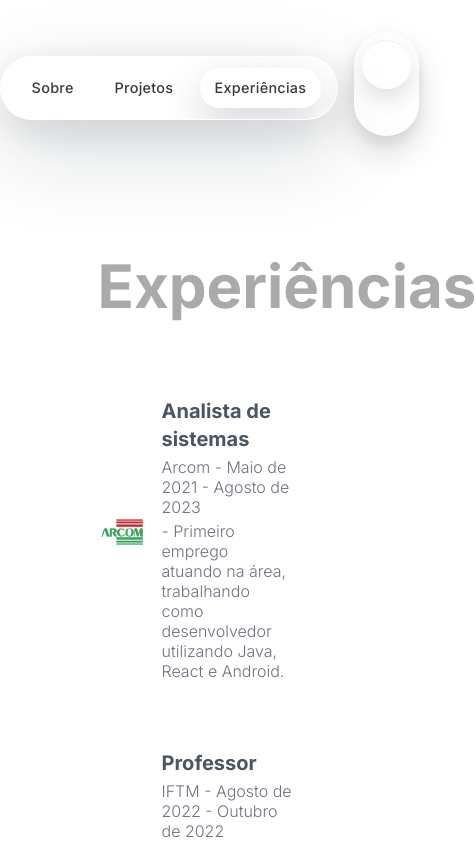
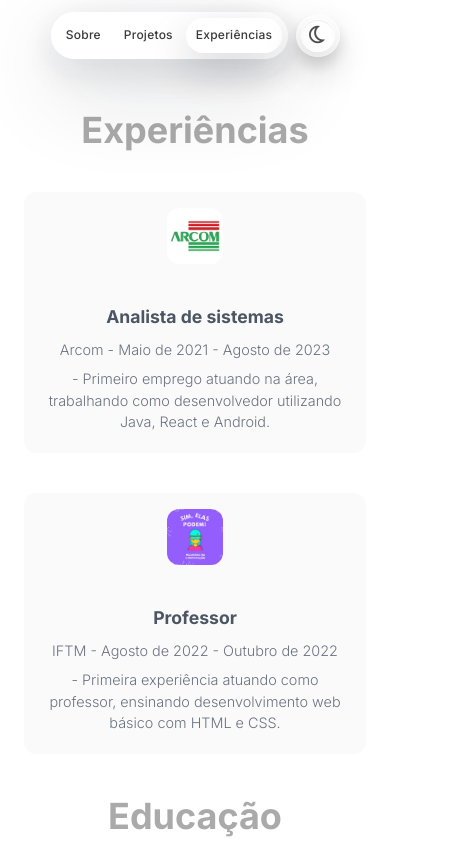
Before and after one commit to Guifranso/Portfolio, a Next.js app: page /experiencias in a window 390 px wide. Shown: the top 844 px of the page, 476 px wide, since content can reach past the window. Built offline with nearby package versions, Linux system fonts and the light colour scheme.

Commit message:
feat: mobile layout and style fixes

```diff
--- a/src/components/Footer/Footer.module.scss
+++ b/src/components/Footer/Footer.module.scss
@@ -3,10 +3,10 @@
 .footer {
     display: flex;
     align-items: center;
-    justify-content: space-around;
+    justify-content: center;
     width: 100%;
-    height: 5rem;
-    padding: 4rem 3.5rem;
+    height: auto;
+    padding: 3rem 2rem;
 
     :global([data-theme='dark']) & {
         background-color: $back-primary-dark;
@@ -14,15 +14,36 @@
 }
 
 .iconsContainer {
-    padding-left: 3rem;
+    display: flex;
+    justify-content: center;
+    align-items: center;
+    gap: 1rem;
+    padding: 0;
 }
 
 .icon {
-    padding: 0 1.5rem;
+    padding: 0.75rem;
     font-size: 1.875rem;
-    line-height: 2.25rem;
+    line-height: 1;
     text-decoration: none;
     display: inline-flex;
     align-items: center;
     justify-content: center;
+    transition: transform 200ms ease;
+
+    &:hover {
+        transform: scale(1.1);
+    }
 }
+
+// Mobile
+@media (max-width: 600px) {
+    .footer {
+        padding: 2rem 1rem;
+    }
+
+    .icon {
+        font-size: 1.5rem;
+        padding: 0.5rem;
+    }
+}
--- a/src/components/Header/Header.module.scss
+++ b/src/components/Header/Header.module.scss
@@ -1,8 +1,22 @@
 @import '../../styles/variables';
 
 .headerWrapper {
+    position: fixed;
+    top: 0;
+    left: 0;
+    right: 0;
     display: flex;
-    margin: 2rem auto;
+    justify-content: center;
+    align-items: center;
+    padding: 1rem 0.75rem;
+    width: 100%;
+    z-index: 1000;
+    // Subtle backdrop for better visibility when scrolling
+    background: linear-gradient(to bottom, rgba(255, 255, 255, 0.5) 0%, transparent 100%);
+
+    :global([data-theme='dark']) & {
+        background: linear-gradient(to bottom, rgba(19, 19, 20, 0.6) 0%, transparent 100%);
+    }
 }
 
 .header {
@@ -17,20 +31,19 @@
 
     display: inline-flex;
     align-items: center;
-    gap: 1.1rem;
-    padding: 0.4rem;
-    min-height: 4rem;
-    max-height: 4rem;
+    gap: 0.35rem;
+    padding: 0.35rem;
+    min-height: auto;
     width: fit-content;
     max-width: 90vw;
     border-radius: 999px;
     background: var(--glass-bg);
     border: 1px solid var(--glass-border);
     box-shadow: var(--glass-shadow);
-    backdrop-filter: blur(18px);
-    -webkit-backdrop-filter: blur(18px);
+    backdrop-filter: blur(5px);
+    -webkit-backdrop-filter: blur(5px);
     color: var(--chip-text);
-    overflow: hidden;
+    overflow: visible;
 
     :global(.dark) &,
     :global([data-theme='dark']) & {
@@ -53,7 +66,9 @@
     display: flex;
     flex-direction: row;
     align-items: center;
-    gap: 0.75rem;
+    gap: 0.35rem;
+    flex-wrap: nowrap;
+    justify-content: center;
 }
 
 .themeWrapper {
@@ -66,17 +81,18 @@
     --chip-active-bg: linear-gradient(145deg, rgba(255, 255, 255, 0.52), rgba(255, 255, 255, 0.18));
     --chip-active-shadow: 0 10px 24px rgba(17, 24, 39, 0.16), 0 0 0 1px rgba(255, 255, 255, 0.18), inset 0 1px 0 rgba(255, 255, 255, 0.32);
 
-    margin-left: 1rem;
-    padding: 0.4rem;
+    display: inline-flex;
+    margin-left: 1.5rem;
+    padding: 0.3rem;
     width: fit-content;
-    max-width: 90vw;
     border-radius: 999px;
     background: var(--glass-bg);
     border: 1px solid var(--glass-border);
     box-shadow: var(--glass-shadow);
-    backdrop-filter: blur(18px);
-    -webkit-backdrop-filter: blur(18px);
+    backdrop-filter: blur(5px);
+    -webkit-backdrop-filter: blur(5px);
     color: var(--chip-text);
+    flex-shrink: 0;
 
     :global(.dark) &,
     :global([data-theme='dark']) & {
@@ -95,9 +111,9 @@
     display: flex;
     align-items: center;
     justify-content: center;
-    width: 3.1rem;
+    width: 2.6rem;
     margin: auto;
-    height: 3.1rem;
+    height: 2.6rem;
     border-radius: 999px;
     background: var(--chip-hover-bg);
     border: 1px solid var(--glass-border);
@@ -128,11 +144,11 @@
     display: inline-flex;
     align-items: center;
     justify-content: center;
-    height: 2.8rem;
-    min-height: 3rem;
-    padding: 0 1.05rem;
-    border-radius: 100px;
-    font-size: 0.95rem;
+    height: 2.5rem;
+    min-height: 2.5rem;
+    padding: 0 0.8rem;
+    border-radius: 999px;
+    font-size: 0.85rem;
     line-height: 1.4rem;
     letter-spacing: 0.02em;
     text-decoration: none;
@@ -143,6 +159,7 @@
     -webkit-backdrop-filter: blur(12px);
     transition: color 180ms ease, border-color 180ms ease, background 200ms ease, transform 200ms ease, box-shadow 220ms ease;
     will-change: transform;
+    white-space: nowrap;
 
     &:hover {
         color: var(--chip-text) !important;
@@ -169,31 +186,53 @@
     0% {
         transform: translateY(0) scale(1);
     }
+
     45% {
         transform: translateY(1px) scale(0.97);
     }
+
     100% {
         transform: translateY(0) scale(1);
     }
 }
 
-@media (max-width: 640px) {
+// Mobile
+@media (max-width: 520px) {
+    .headerWrapper {
+        padding: 0.75rem 0.5rem;
+    }
+
     .header {
-        gap: 0.65rem;
-        padding: 0.75rem 1rem;
-        margin: 1.5rem auto 1rem;
+        gap: 0.25rem;
+        padding: 0.3rem;
+        border-radius: 999px;
+        max-width: 96vw;
+    }
+
+    .nav {
+        gap: 0.2rem;
     }
 
     .navItem {
-        height: 2.5rem;
-        min-height: 2.5rem;
-        padding: 0 0.85rem;
-        font-size: 0.9rem;
+        height: 2.2rem;
+        min-height: 2.2rem;
+        padding: 0 0.55rem;
+        font-size: 0.75rem;
+        border-radius: 999px;
+    }
+
+    .themeWrapper {
+        margin-left: 0.5rem;
+        padding: 0.25rem;
+        border-radius: 999px;
+    }
+
+    .themeToggler {
+        width: 2.1rem;
+        height: 2.1rem;
+    }
+
+    .active {
+        border-radius: 999px;
     }
 }
-
-@media (min-width: 640px) {
-    .themeWrapper {
-        display: inline-flex;
-    }
-}
--- a/src/components/ItemExperiencia/ItemExperiencia.module.scss
+++ b/src/components/ItemExperiencia/ItemExperiencia.module.scss
@@ -2,9 +2,10 @@
 
 .container {
     display: flex;
-    align-items: center;
+    align-items: flex-start;
     width: 100%;
     margin: 1.5rem 0;
+    gap: 1rem;
 }
 
 .image {
@@ -12,7 +13,14 @@
     border-radius: 0.75rem;
     width: 3rem;
     height: 3rem;
-    margin-right: 1rem;
+    flex-shrink: 0;
+    object-fit: cover;
+}
+
+.infoContainer {
+    display: flex;
+    flex-direction: column;
+    flex: 1;
 }
 
 .title {
@@ -21,10 +29,54 @@
     font-weight: 700;
     color: $gray-600;
     margin-bottom: 0.25rem;
+
+    :global([data-theme='dark']) & {
+        color: $primary-dark;
+    }
 }
 
 .text {
     color: $gray-500;
     font-weight: 300;
     margin: 0.25rem 0;
+    line-height: 1.5;
+
+    :global([data-theme='dark']) & {
+        color: $primary-dark;
+    }
 }
+
+// Mobile
+@media (max-width: 600px) {
+    .container {
+        flex-direction: column;
+        align-items: center;
+        text-align: center;
+        margin: 1.25rem 0;
+        padding: 1rem;
+        border-radius: 12px;
+        background: rgba(0, 0, 0, 0.02);
+
+        :global([data-theme='dark']) & {
+            background: rgba(255, 255, 255, 0.03);
+        }
+    }
+
+    .image {
+        width: 3.5rem;
+        height: 3.5rem;
+        margin-bottom: 0.5rem;
+    }
+
+    .infoContainer {
+        align-items: center;
+    }
+
+    .title {
+        font-size: 1.1rem;
+    }
+
+    .text {
+        font-size: 0.9rem;
+    }
+}
--- a/src/components/ItemExperiencia/index.jsx
+++ b/src/components/ItemExperiencia/index.jsx
@@ -3,7 +3,7 @@ import Image from 'next/image'
 
 import styles from './ItemExperiencia.module.scss'
 
-export default function ItemExperiencia ({ funcao, instituicao, prazo, descricao, imagemSrc }) {
+export default function ItemExperiencia({ funcao, instituicao, prazo, descricao, imagemSrc }) {
     return (
         <div className={styles.container}>
             <Image
@@ -13,7 +13,7 @@ export default function ItemExperiencia ({ funcao, instituicao, prazo, descricao
                 width={500}
                 height={500}
             />
-            <div>
+            <div className={styles.infoContainer}>
                 <h2 className={styles.title}>{funcao}</h2>
                 <p className={styles.text}>{instituicao} - {prazo}</p>
                 <p className={styles.text}>- {descricao}</p>
--- a/src/components/ToggleTheme/ToggleTheme.module.scss
+++ b/src/components/ToggleTheme/ToggleTheme.module.scss
@@ -1,7 +1,7 @@
 @import '../../styles/variables';
 
 .container {
-    display: none;
+    display: flex;
     align-items: center;
     justify-content: center;
     width: 100%;
@@ -11,10 +11,6 @@
     background: transparent;
     cursor: pointer;
     appearance: none;
-
-    @media (min-width: 640px) {
-        display: flex;
-    }
 
     &:focus-visible {
         outline: 2px solid rgba(145, 145, 145, 0.18);
@@ -54,3 +50,11 @@
         }
     }
 }
+
+// Mobile
+@media (max-width: 480px) {
+    .icon {
+        font-size: 1.25rem;
+        line-height: 1.5rem;
+    }
+}
--- a/src/styles/Experiencias.module.scss
+++ b/src/styles/Experiencias.module.scss
@@ -4,6 +4,8 @@
     display: flex;
     flex-direction: column;
     justify-content: space-between;
+    min-height: 100vh;
+    padding-top: 4.5rem; // Compensate for fixed header
 
     :global([data-theme='dark']) & {
         background-color: $back-primary-dark;
@@ -14,10 +16,11 @@
     display: flex;
     flex-direction: column;
     height: 100%;
-    width: 50%;
+    width: min(50%, 800px);
     margin-left: auto;
     margin-right: auto;
     margin-top: 3rem;
+    padding: 0 1.5rem;
 
     :global([data-theme='dark']) & {
         background-color: $back-primary-dark;
@@ -37,3 +40,32 @@
     flex-direction: column;
     width: 100%;
 }
+
+// Tablet
+@media (max-width: 900px) {
+    .main {
+        width: 85%;
+    }
+
+    .title {
+        font-size: 3rem;
+    }
+}
+
+// Mobile
+@media (max-width: 600px) {
+    .page {
+        padding-top: 4rem;
+    }
+
+    .main {
+        width: 100%;
+        margin-top: 1.5rem;
+    }
+
+    .title {
+        font-size: 2.25rem;
+        margin: 1.5rem 0;
+        text-align: center;
+    }
+}
--- a/src/styles/Home.module.scss
+++ b/src/styles/Home.module.scss
@@ -2,8 +2,15 @@
 
 .container {
     height: 100vh;
+    padding-top: 4.5rem; // Compensate for fixed header
 
     :global([data-theme='dark']) & {
         background-color: $back-primary-dark;
     }
 }
+
+@media (max-width: 600px) {
+    .container {
+        padding-top: 4rem;
+    }
+}
--- a/src/styles/Projetos.module.scss
+++ b/src/styles/Projetos.module.scss
@@ -4,6 +4,7 @@
     min-height: 100vh;
     display: flex;
     flex-direction: column;
+    padding-top: 4.5rem; // Compensate for fixed header
 
     :global([data-theme='dark']) & {
         background-color: $back-primary-dark;
@@ -68,6 +69,10 @@
 }
 
 @media (max-width: 540px) {
+    .page {
+        padding-top: 4rem;
+    }
+
     .title {
         font-size: 2.5rem;
     }
--- a/src/styles/Sobre.module.scss
+++ b/src/styles/Sobre.module.scss
@@ -5,6 +5,7 @@
     display: flex;
     flex-direction: column;
     justify-content: space-between;
+    padding-top: 4.5rem; // Compensate for fixed header
 
     :global([data-theme='dark']) & {
         background-color: $back-primary-dark;
@@ -15,10 +16,11 @@
     display: flex;
     flex-direction: column;
     height: 100%;
-    width: 70%;
+    width: min(70%, 1100px);
     margin-left: auto;
     margin-right: auto;
     margin-top: 3rem;
+    padding: 0 1.5rem;
 }
 
 .title {
@@ -31,6 +33,7 @@
 
 .content {
     display: flex;
+    gap: 2rem;
 }
 
 .image {
@@ -38,17 +41,17 @@
     border-radius: 0.75rem;
     width: 20rem;
     height: 20rem;
-    margin-right: 1rem;
-    margin-top: 1rem;
+    flex-shrink: 0;
+    object-fit: cover;
 }
 
 .textContainer {
     display: flex;
     flex-direction: column;
-    margin-left: 1rem;
     margin-top: 1rem;
     color: $gray-900;
     font-weight: 300;
+    line-height: 1.7;
 
     :global([data-theme='dark']) & {
         color: $primary-dark;
@@ -59,3 +62,58 @@
     display: flex;
     margin: 0.5rem 0;
 }
+
+// Tablet
+@media (max-width: 900px) {
+    .main {
+        width: 90%;
+        padding: 0 1rem;
+    }
+
+    .content {
+        flex-direction: column;
+        align-items: center;
+        gap: 1.5rem;
+    }
+
+    .image {
+        width: 16rem;
+        height: 16rem;
+    }
+
+    .textContainer {
+        margin-top: 0;
+        text-align: center;
+    }
+
+    .paragraph {
+        justify-content: center;
+    }
+}
+
+// Mobile
+@media (max-width: 600px) {
+    .page {
+        padding-top: 4rem;
+    }
+
+    .main {
+        width: 100%;
+        margin-top: 1.5rem;
+    }
+
+    .title {
+        font-size: 2.5rem;
+        margin: 1.5rem 0;
+        text-align: center;
+    }
+
+    .image {
+        width: 12rem;
+        height: 12rem;
+    }
+
+    .textContainer {
+        font-size: 0.95rem;
+    }
+}
```
Also changed, not shown: src/components/ScrollToTop/ScrollToTop.module.scss (+40 -1 lines).
